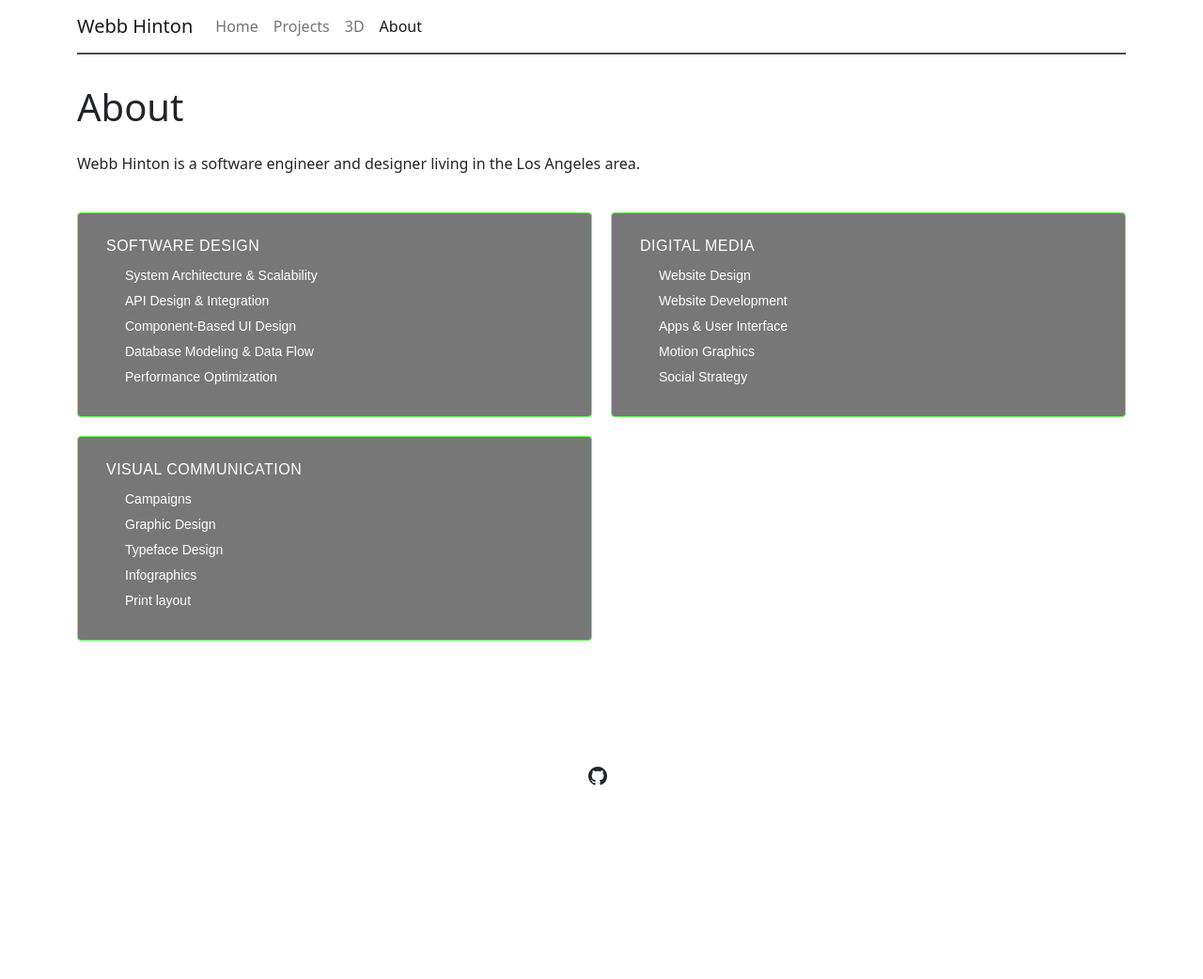
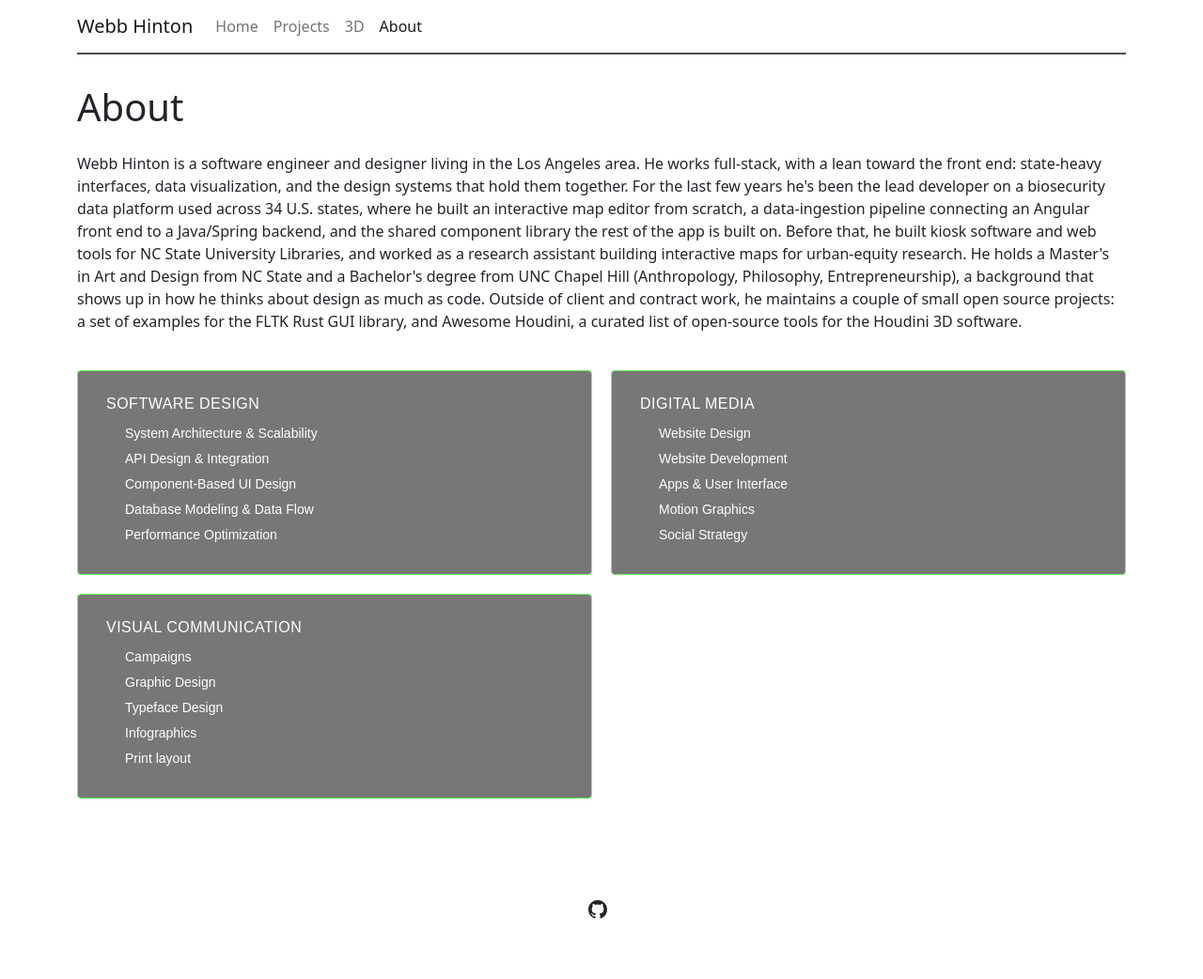
Before and after one commit to wyhinton/wyhinton.github.io, a Jekyll site: the page built from about.html, in a window 1280 px wide. Shown: the whole page at 94% size. Built offline with Jekyll 4.4.1, drawn with Linux system fonts in a browser that asks for light colours; before the commit the page ends 900 px from its top, so only the background shows below that.

```diff
--- a/about.html
+++ b/about.html
@@ -4,7 +4,13 @@
 permalink: /about/
 ---
 
-Webb Hinton is a software engineer and designer living in the Los Angeles area.
+Webb Hinton is a software engineer and designer living in the Los Angeles area. He works full-stack, with a lean toward the front end: state-heavy interfaces, data visualization, and the design systems that hold them together.
+
+For the last few years he's been the lead developer on a biosecurity data platform used across 34 U.S. states, where he built an interactive map editor from scratch, a data-ingestion pipeline connecting an Angular front end to a Java/Spring backend, and the shared component library the rest of the app is built on. Before that, he built kiosk software and web tools for NC State University Libraries, and worked as a research assistant building interactive maps for urban-equity research.
+
+He holds a Master's in Art and Design from NC State and a Bachelor's degree from UNC Chapel Hill (Anthropology, Philosophy, Entrepreneurship), a background that shows up in how he thinks about design as much as code.
+
+Outside of client and contract work, he maintains a couple of small open source projects: a set of examples for the FLTK Rust GUI library, and Awesome Houdini, a curated list of open-source tools for the Houdini 3D software.
 
 {% raw %}
 <div class="skill-grid">
```
